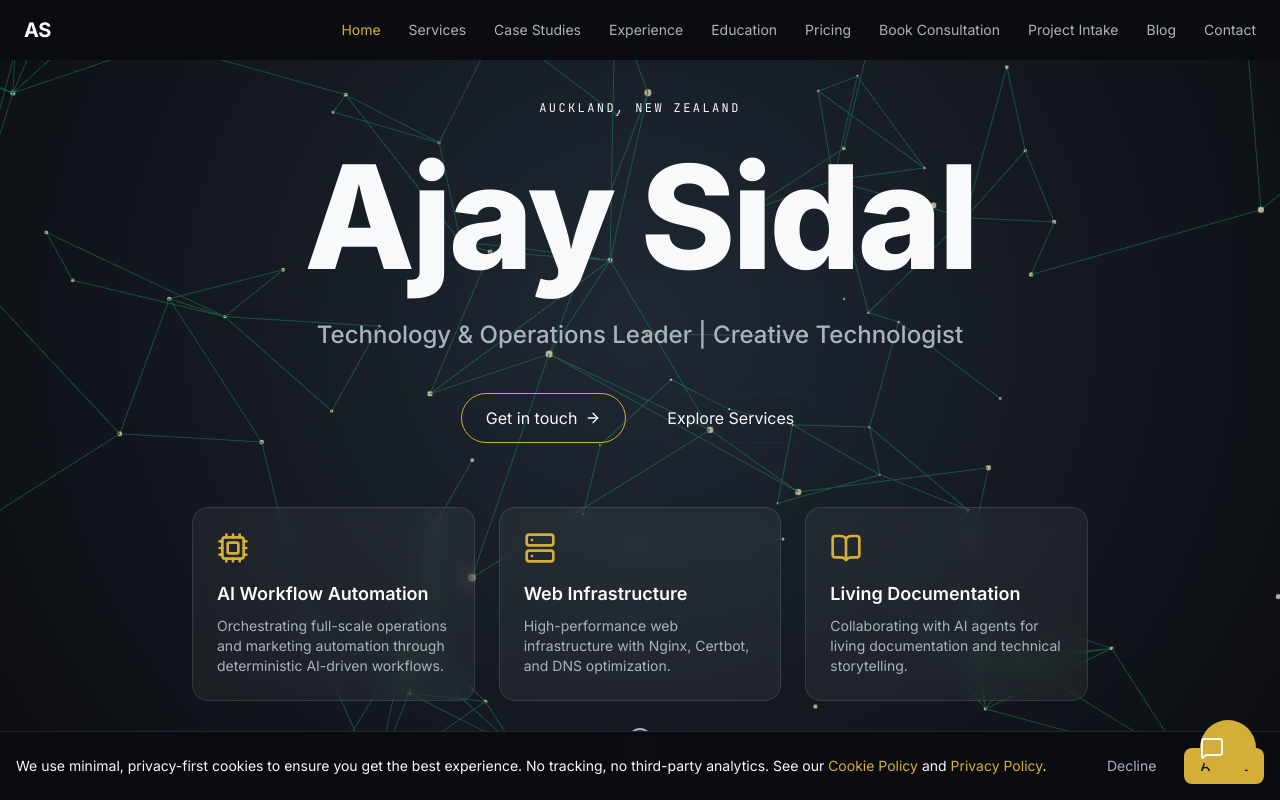
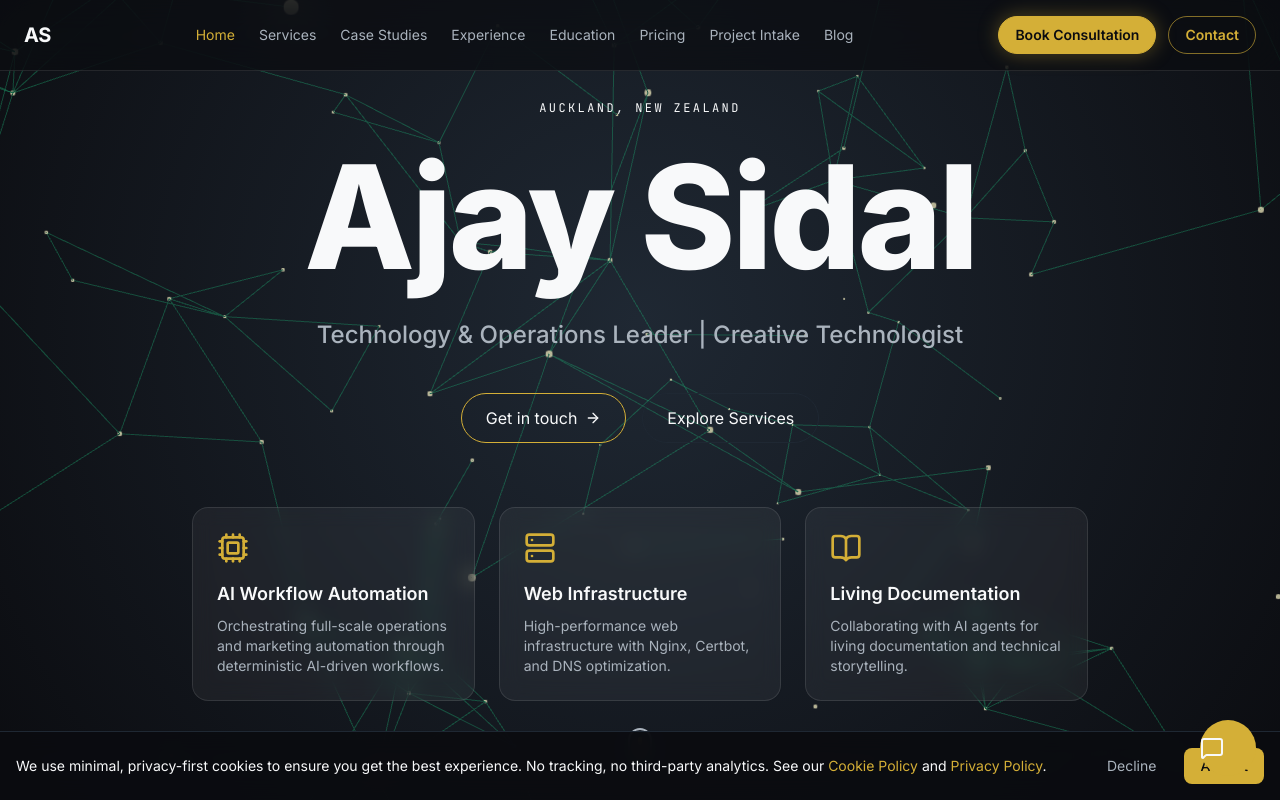
Before and after one commit to ajaysidal/ajay-portfolio, a Next.js app: page / in a window 1280 px wide. Shown: the top 800 px of the page. Built offline with nearby package versions, Linux system fonts and the light colour scheme.

Commit message:
feat: monetized CTA cluster, centered navigation, glassmorphic header and footer

```diff
--- a/components/Footer.tsx
+++ b/components/Footer.tsx
@@ -2,7 +2,7 @@ import Link from "next/link";
 
 export default function Footer() {
   return (
-    <footer className="border-t border-[#1F2833] bg-[#0B0C10] py-12 px-6">
+    <footer className="border-t border-[#F8F9FA]/10 bg-[#0B0C10]/70 backdrop-blur-xl py-12 px-6">
       <div className="max-w-7xl mx-auto">
         <div className="flex flex-col items-center text-center space-y-6">
           <Link href="/" className="text-2xl font-bold text-[#F8F9FA] tracking-tight">
@@ -51,7 +51,7 @@ export default function Footer() {
               NZBN
             </a>
           </div>
-          <div className="pt-6 border-t border-[#1F2833] w-full">
+          <div className="pt-6 border-t border-[#F8F9FA]/10 w-full">
             <p className="text-[#aab3bd] text-xs">
               Auckland 1021, New Zealand · Built on a Sovereign AI ethos.
             </p>
--- a/components/Header.tsx
+++ b/components/Header.tsx
@@ -11,10 +11,8 @@ const navLinks = [
   { id: "experience", href: "/experience", label: "Experience" },
   { id: "education", href: "/education", label: "Education" },
   { id: "pricing", href: "/pricing", label: "Pricing" },
-  { id: "book", href: "/book", label: "Book Consultation" },
   { id: "project-intake", href: "/project-intake", label: "Project Intake" },
   { id: "blog", href: "/blog", label: "Blog" },
-  { id: "contact", href: "/contact", label: "Contact" },
 ];
 
 export default function Header() {
@@ -22,14 +20,14 @@ export default function Header() {
   const [isMobileMenuOpen, setIsMobileMenuOpen] = useState(false);
 
   return (
-    <header className="fixed top-0 left-0 right-0 z-50 transition-all duration-300 bg-[#0B0C10]">
-      <nav className="max-w-7xl mx-auto px-6 py-4 flex items-center justify-between">
-        <Link href="/" className="text-xl font-bold text-[#F8F9FA] tracking-tight">
+    <header className="fixed top-0 left-0 right-0 z-50 transition-all duration-300 bg-[#0B0C10]/70 backdrop-blur-xl border-b border-[#F8F9FA]/10">
+      <nav className="max-w-7xl mx-auto px-6 py-4 flex items-center gap-6">
+        <Link href="/" className="shrink-0 text-xl font-bold text-[#F8F9FA] tracking-tight">
           AS
         </Link>
 
-        {/* Desktop Navigation */}
-        <div className="hidden lg:flex items-center gap-5 xl:gap-7">
+        {/* Centered Desktop Navigation */}
+        <div className="hidden lg:flex flex-1 items-center justify-center gap-4 xl:gap-6">
           {navLinks.map((link) => (
             <Link
               key={link.id}
@@ -45,9 +43,29 @@ export default function Header() {
           ))}
         </div>
 
+        {/* Monetized CTA Cluster */}
+        <div className="hidden lg:flex shrink-0 items-center gap-3">
+          <Link
+            href="/book"
+            className="px-4 py-2 rounded-full bg-[#D4AF37] border border-[#D4AF37] text-[#0B0C10] text-sm font-semibold hover:bg-transparent hover:text-[#D4AF37] transition-all duration-200 shadow-[0_0_20px_rgba(212,175,55,0.35)]"
+          >
+            Book Consultation
+          </Link>
+          <Link
+            href="/contact"
+            className={`px-4 py-2 rounded-full border text-sm font-semibold transition-all duration-200 ${
+              pathname === "/contact"
+                ? "bg-[#D4AF37] border-[#D4AF37] text-[#0B0C10]"
+                : "border-[#D4AF37]/60 text-[#D4AF37] hover:bg-[#D4AF37] hover:text-[#0B0C10]"
+            }`}
+          >
+            Contact
+          </Link>
+        </div>
+
         {/* Mobile Menu Button */}
         <button
-          className="lg:hidden text-[#F8F9FA]"
+          className="lg:hidden ml-auto text-[#F8F9FA]"
           onClick={() => setIsMobileMenuOpen(!isMobileMenuOpen)}
           aria-label="Toggle menu"
         >
@@ -78,7 +96,7 @@ export default function Header() {
 
       {/* Mobile Menu */}
       {isMobileMenuOpen && (
-        <div className="lg:hidden backdrop-blur-md bg-[#0B0C10]/95 border-t border-[#1F2833]">
+        <div className="lg:hidden backdrop-blur-xl bg-[#0B0C10]/95 border-t border-[#F8F9FA]/10">
           <div className="px-6 py-4 space-y-3">
             {navLinks.map((link) => (
               <Link
@@ -94,6 +112,22 @@ export default function Header() {
                 {link.label}
               </Link>
             ))}
+            <div className="pt-3 flex flex-col gap-3">
+              <Link
+                href="/book"
+                onClick={() => setIsMobileMenuOpen(false)}
+                className="px-4 py-2 rounded-full bg-[#D4AF37] border border-[#D4AF37] text-[#0B0C10] text-sm font-semibold text-center"
+              >
+                Book Consultation
+              </Link>
+              <Link
+                href="/contact"
+                onClick={() => setIsMobileMenuOpen(false)}
+                className="px-4 py-2 rounded-full border border-[#D4AF37]/60 text-[#D4AF37] text-sm font-semibold text-center"
+              >
+                Contact
+              </Link>
+            </div>
           </div>
         </div>
       )}
```
